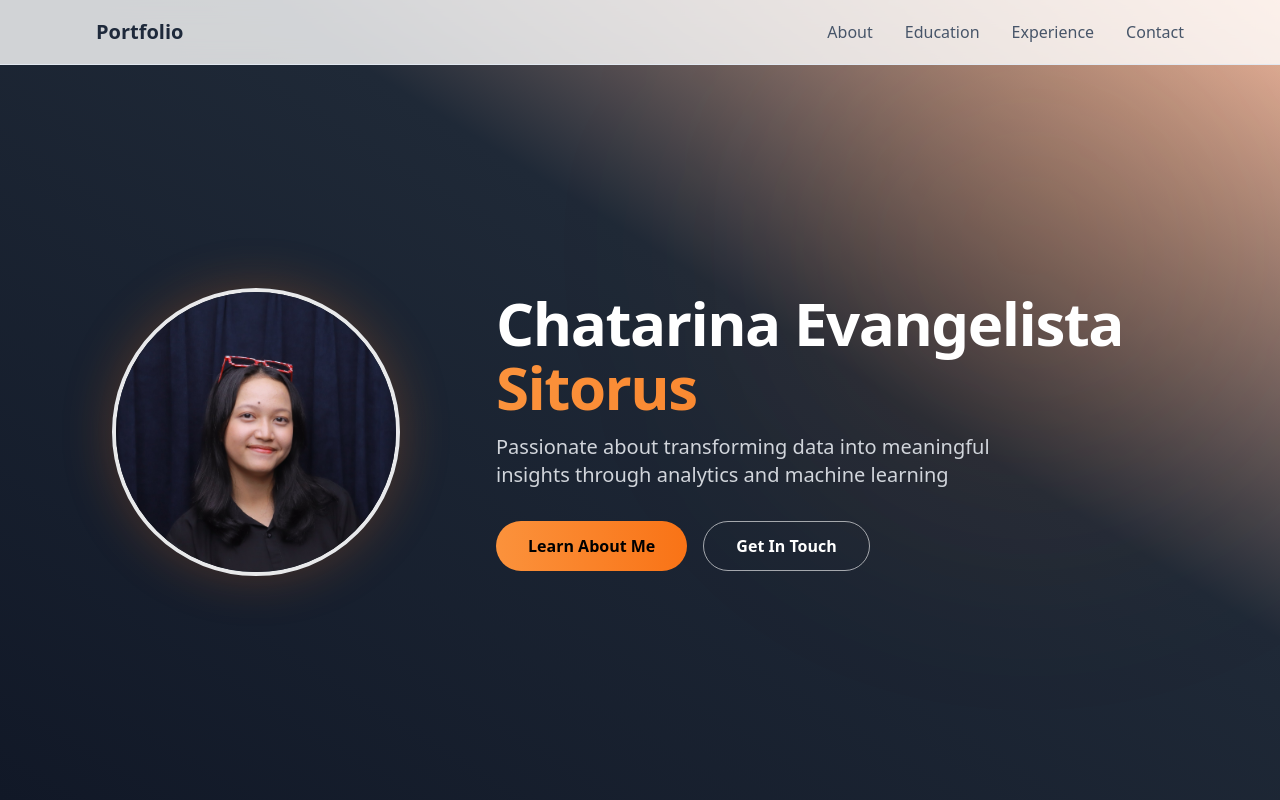
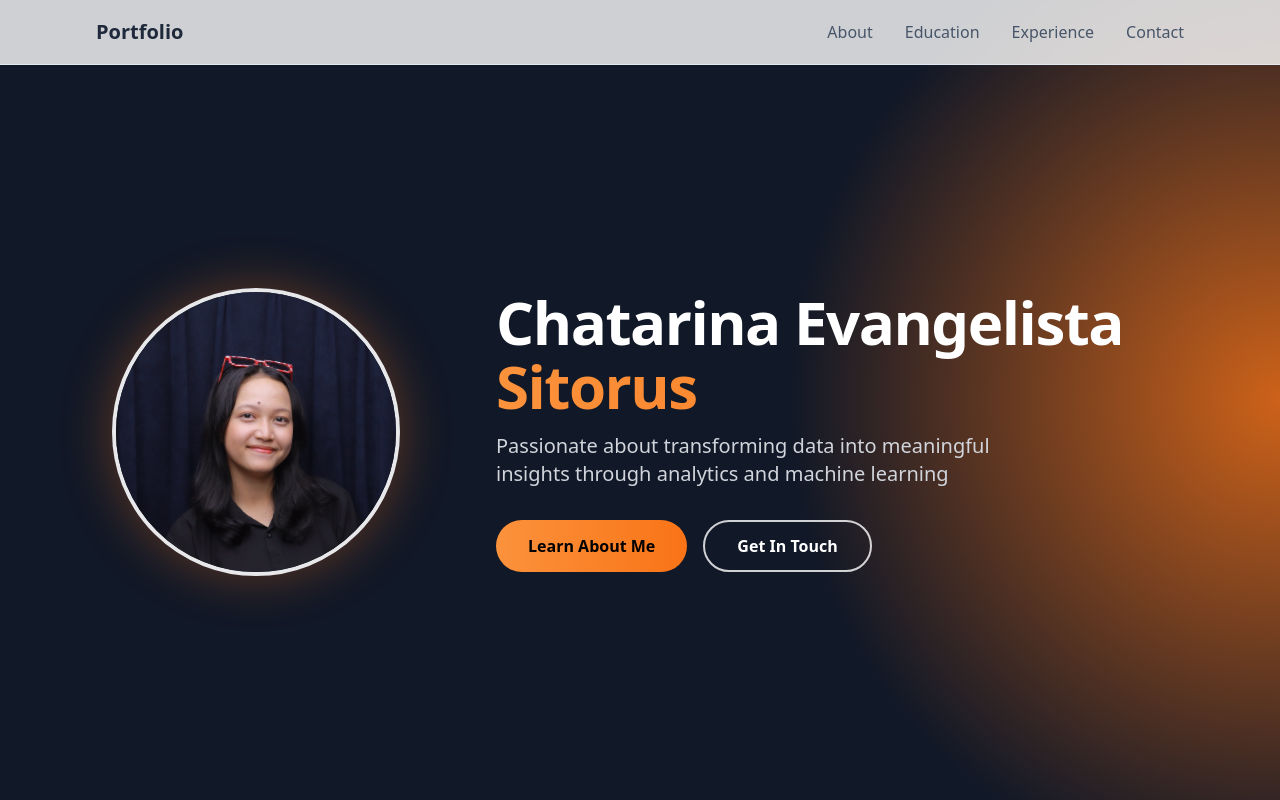
Before and after one commit to Chatarinaeva/portfolio-chatarinaeva, a React (Vite) app: page / in a window 1280 px wide. Shown: the top 800 px of the page. Built offline with nearby package versions, Linux system fonts and the light colour scheme.

Commit message:
Update App.tsx

```diff
--- a/src/App.tsx
+++ b/src/App.tsx
@@ -86,11 +86,12 @@ function App() {
       </section> */}
 
     {/* Hero Section */}
-    <section className="h-auto min-h-screen pt-20 sm:pt-16 flex items-center px-4 sm:px-6 lg:px-16 bg-gradient-to-bl from-orange-600/40 via-gray-800 via-[40%] to-gray-900 relative overflow-hidden">
-      <div className="absolute top-0 right-0 w-[500px] h-[500px] bg-orange-500/10 rounded-full blur-[120px] pointer-events-none hidden md:block" />
+    <section className="h-auto min-h-screen pt-20 sm:pt-16 flex items-center px-4 sm:px-6 lg:px-16 bg-gray-900 relative overflow-hidden">
+      <div className="absolute right-0 top-1/2 -translate-y-1/2 w-[70%] h-full bg-[radial-gradient(circle_at_right,_var(--tw-gradient-stops))] from-orange-500/90 via-gray-900/90 to-transparent opacity-90 pointer-events-none" />
+
       <div className="max-w-6xl mx-auto flex flex-col md:flex-row items-center md:items-center gap-12 w-full md:pl-12 relative z-10">
         <div className="flex-shrink-0">
-          <div className="w-40 h-40 sm:w-48 sm:h-48 md:w-72 md:h-72 rounded-full overflow-hidden shadow-[0_0_50px_rgba(249,115,22,0.25)] border-4 border-white/90 mx-auto md:mx-0">
+          <div className="w-40 h-40 sm:w-48 sm:h-48 md:w-72 md:h-72 rounded-full overflow-hidden shadow-[0_0_50px_rgba(249,115,22,0.35)] border-4 border-white/90 mx-auto md:mx-0">
             <img
               src="/profilepic.jpeg"
               alt="Chatarina Evangelista Sitorus"
@@ -111,13 +112,13 @@ function App() {
           <div className="flex flex-col sm:flex-row gap-4 justify-center md:justify-start">
             <button
               onClick={() => scrollToSection('about')}
-              className="bg-gradient-to-r from-orange-400 to-orange-500 text-black px-8 py-3 rounded-full font-semibold hover:shadow-[0_0_25px_rgba(249,115,22,0.4)] transform hover:-translate-y-0.5 transition-all duration-300"
+              className="bg-gradient-to-r from-orange-400 to-orange-500 text-black px-8 py-3 rounded-full font-semibold hover:shadow-[0_0_25px_rgba(249,115,22,0.5)] transform hover:-translate-y-0.5 transition-all duration-300"
             >
               Learn About Me
             </button>
             <button
               onClick={() => scrollToSection('contact')}
-              className="border border-white/60 text-white px-8 py-3 rounded-full font-semibold hover:bg-white hover:text-black transition-all duration-300"
+              className="border-2 border-white/80 text-white px-8 py-3 rounded-full font-semibold hover:bg-orange-500 hover:border-orange-500 hover:text-black transition-all duration-300"
             >
               Get In Touch
             </button>
```
